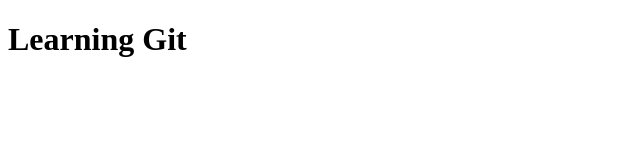
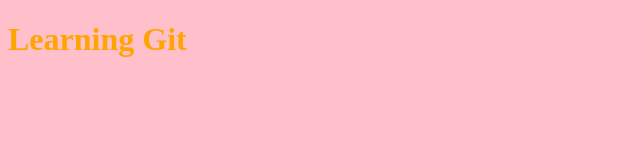
Before and after one commit to piyushmajgawali1611/learnGithub, a plain HTML site: page index.html in a window 1280 px wide. Shown: the whole page, without its empty margins (0-640 px from the left). Drawn offline with Linux system fonts and the light colour scheme.

Commit message:
added styles

```diff
--- a/index.html
+++ b/index.html
@@ -3,6 +3,7 @@
   <head>
     <meta charset="utf-8">
     <title>Learn Git</title>
+    <link rel="stylesheet" href="./styles.css">
   </head>
   <body>
     <h1>Learning Git</h1>
--- /dev/null
+++ b/styles.css
@@ -0,0 +1,7 @@
+body {
+  background-color: pink;
+}
+
+h1 {
+  color: orange;
+}
```
